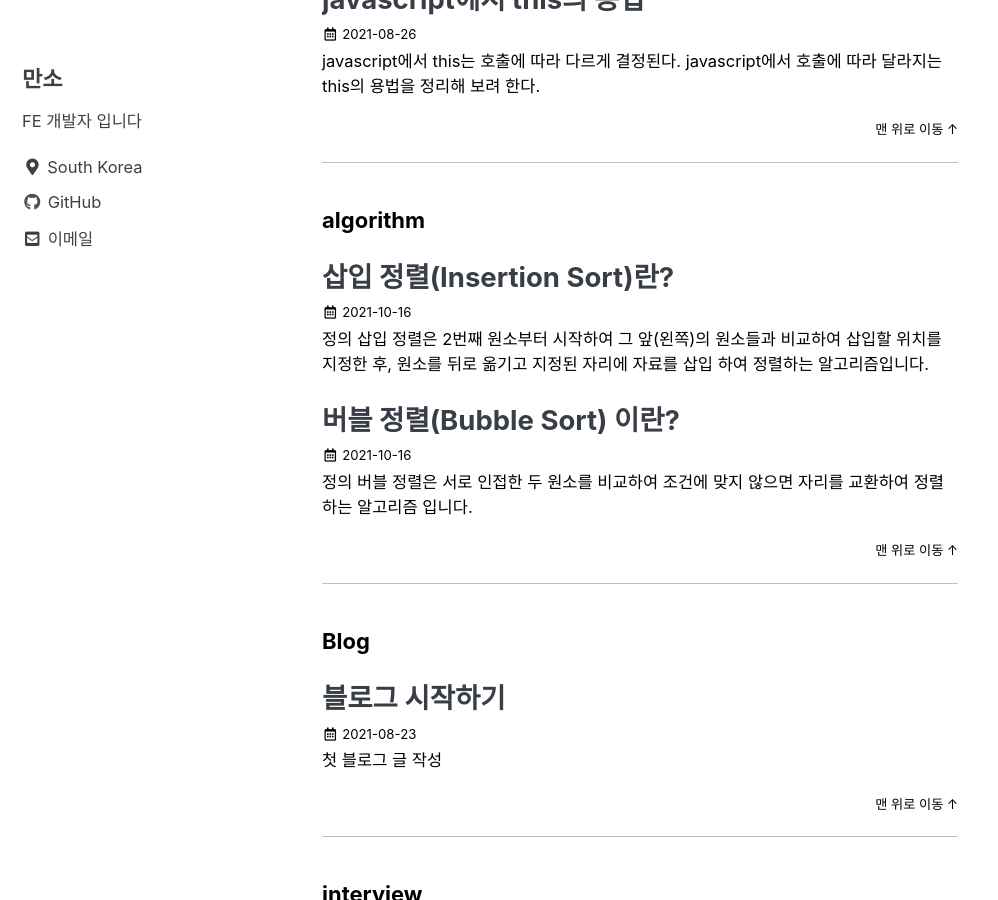
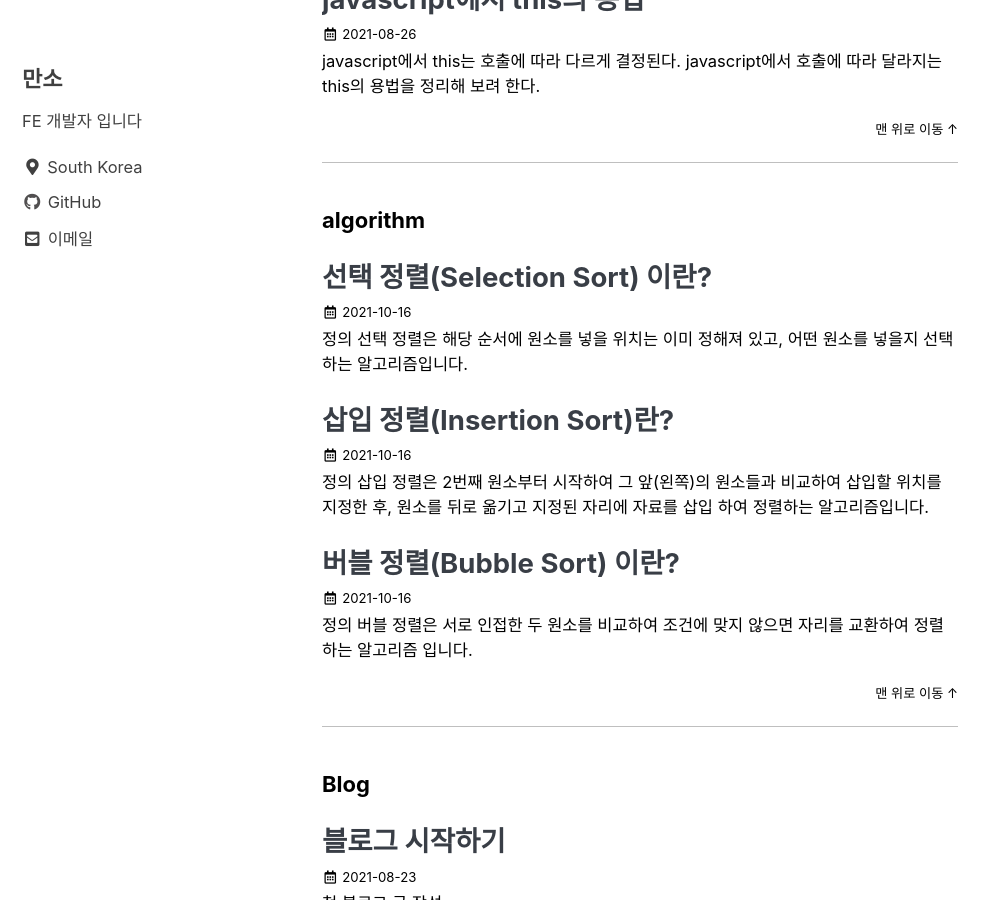
Before and after one commit to LeeByeongMuk/LeeByeongMuk.github.io, a Jekyll site: the page built from _pages/categories.md, in a window 1280 px wide and 900 px high, scrolled down 1059 px. Shown: the whole window, without its empty margins (0-998 px from the left). Built offline with Jekyll 4.4.1, drawn with Linux system fonts in a browser that asks for light colours; cached includes are drawn as plain includes.

Commit message:
Update 2021-10-16-selection-sort.md

```diff
--- a/_posts/2021-10-16-selection-sort.md
+++ b/_posts/2021-10-16-selection-sort.md
@@ -1,5 +1,8 @@
 ---
 title: 선택 정렬(Selection Sort) 이란?
+last_modified_at: '2021-10-16 22:17:00 +0900'
+categories:
+- algorithm
 ---
 
 ## 정의
```
